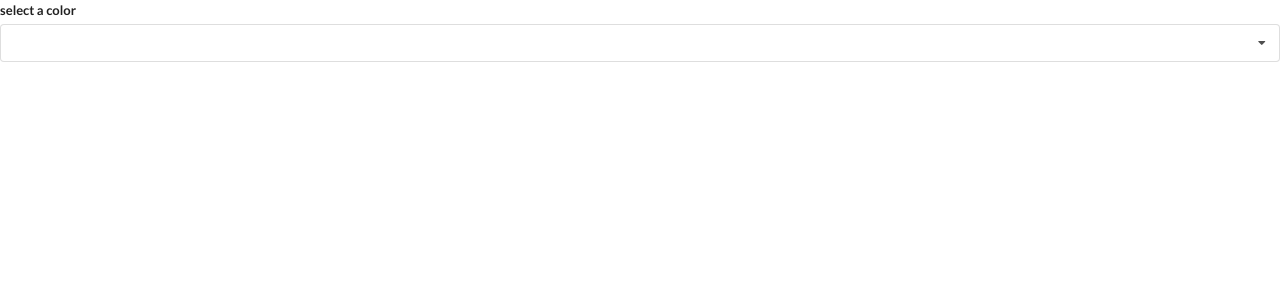
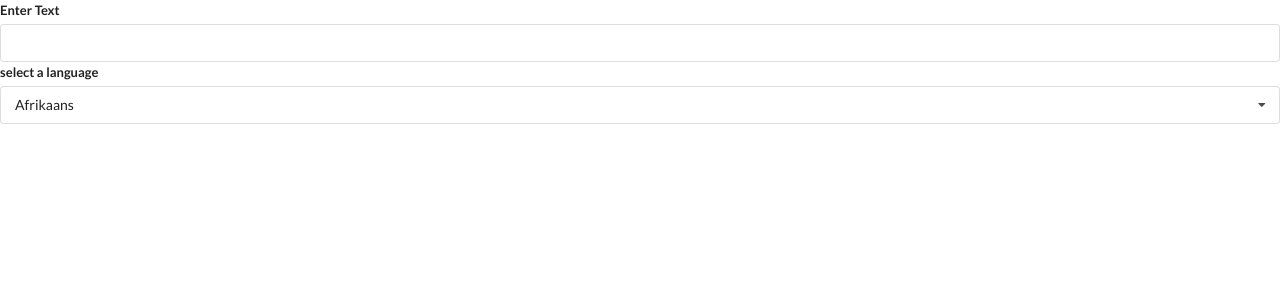
Before and after one commit to brian4548/widgets, a React (Create React App) app: page / in a window 1280 px wide. Shown: the top 300 px of the page. Built offline with nearby package versions, Linux system fonts and the light colour scheme.

Commit message:
added text field and language select dropdown

```diff
--- a/src/Components/Dropdown.js
+++ b/src/Components/Dropdown.js
@@ -1,6 +1,6 @@
 import React, { useState, useEffect, useRef } from "react";
 
-const Dropdown = ({ options, selected, onSelectedChange }) => {
+const Dropdown = ({label, options, selected, onSelectedChange }) => {
   const [open, setOpen] = useState(false);
   const ref = useRef()
 
@@ -37,7 +37,7 @@
   return (
     <div ref={ref} className="ui form">
       <div className="field">
-        <label className="label">select a color </label>
+        <label className="label">{label}</label>
         <div
           onClick={openDropdown}
           className={`ui selection dropdown ${open ? "visible ative" : ""}`}
--- a/src/Components/Translate.js
+++ b/src/Components/Translate.js
@@ -3,7 +3,7 @@
 
 const options = [
   {
-    language: "Afrikaans",
+    label: "Afrikaans",
     value: "af",
   },
   {
@@ -18,12 +18,26 @@
 
 const Translate = () => {
   const [language, setLanguage] = useState(options[0]);
+  const [text, setText] = useState("");
+
+  const handleTextChange = (e) => {
+    setText(e.target.value);
+  };
+
   return (
     <div>
+      <div className="ui form">
+        <div className="field">
+          <label>Enter Text</label>
+          <input onChange={handleTextChange} value={text} />
+        </div>
+      </div>
+
       <Dropdown
         selected={language}
         onSelectedChange={setLanguage}
         options={options}
+        label="select a language"
       />
     </div>
   );
```
